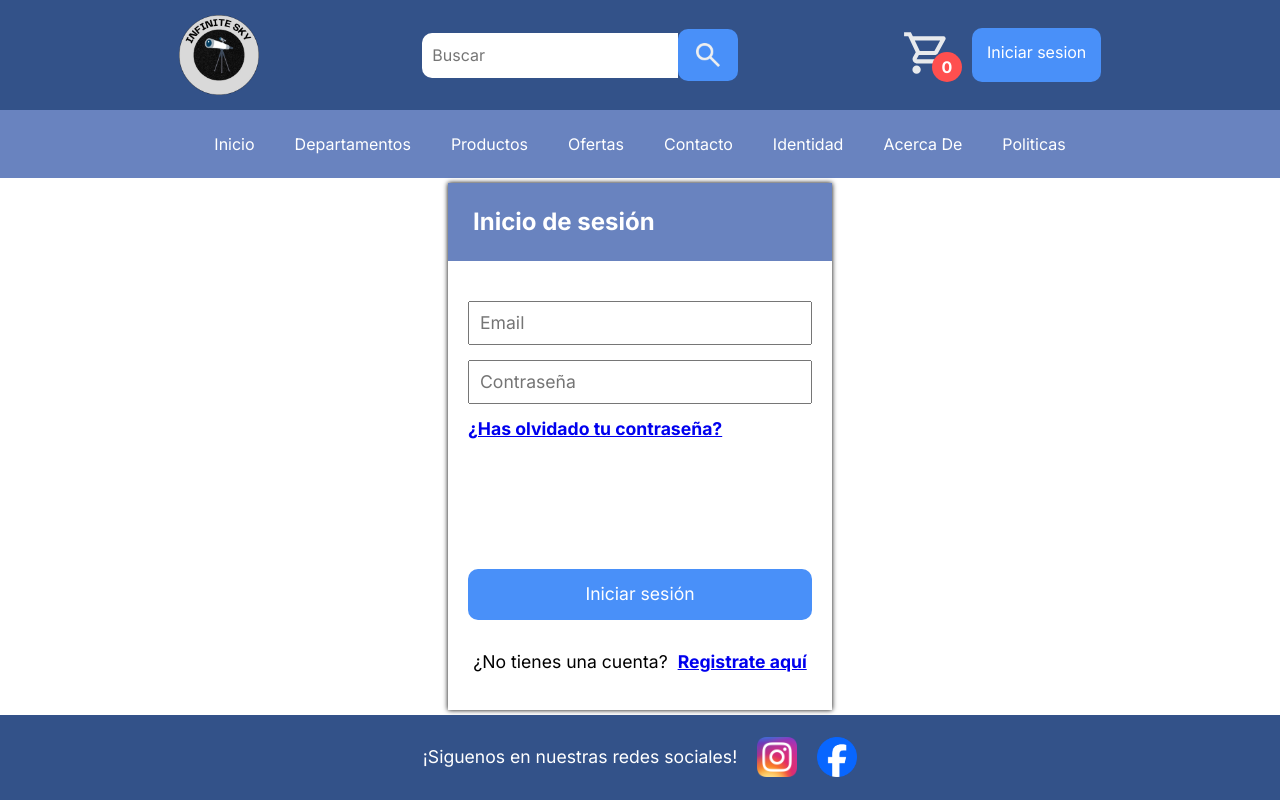
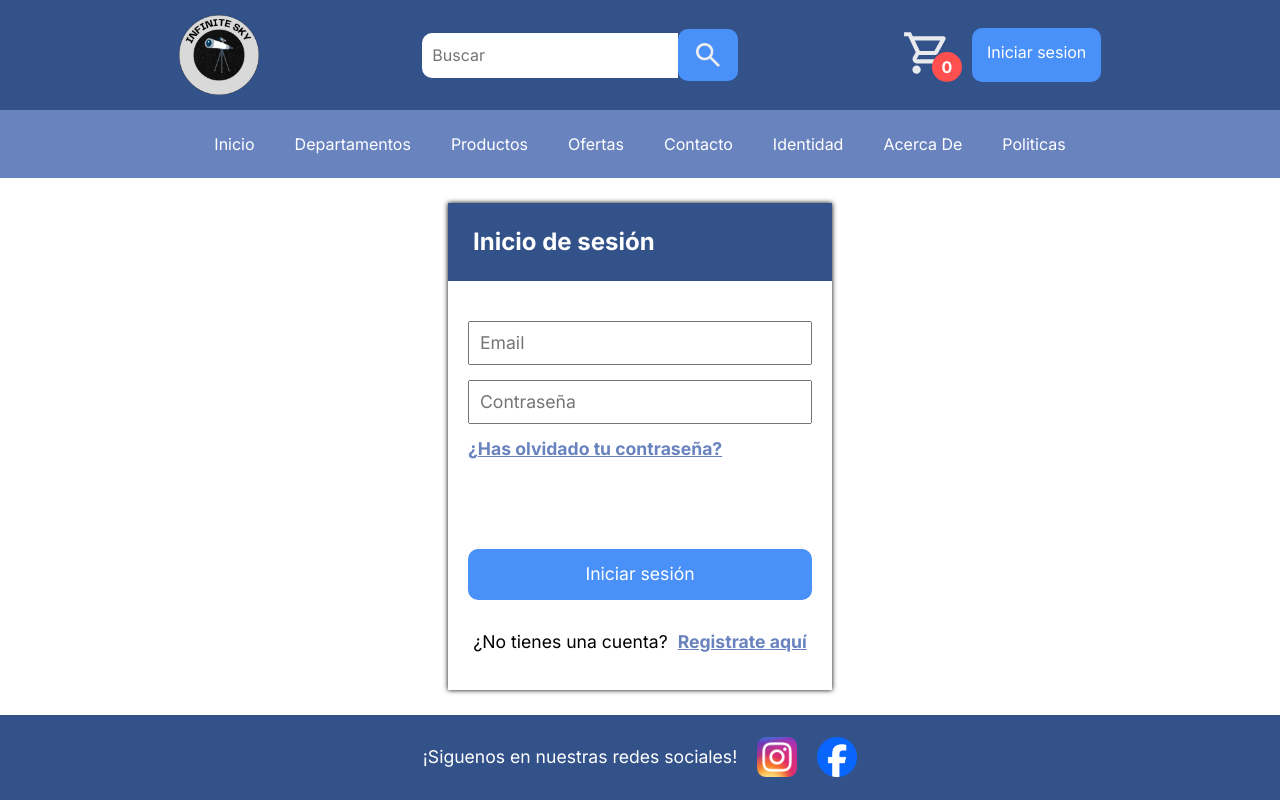
Before and after one commit to CSamu7/comercio-electronico, a React (Vite) app: page /inicio-de-sesion in a window 1280 px wide. Built offline with nearby package versions, Linux system fonts and the light colour scheme.

Commit message:
Se les cambio el color a varios componentes.

```diff
--- a/src/components/product/SectionProducts.module.css
+++ b/src/components/product/SectionProducts.module.css
@@ -8,13 +8,13 @@
   justify-content: space-between;
   align-items: center;
 
-  background-color: var(--gray-blue);
+  background-color: var(--dark-blue);
   padding: 0px 20px;
 }
 
 .sectionTitle {
   color: white;
-  font-size: 1.4rem;
+  font-size: 1.5em;
   text-transform: uppercase;
 }
 
@@ -27,9 +27,8 @@
 }
 
 .btnSeeMore {
-  color: white;
+  color: var(--white);
 }
-
 
 @media (min-width: 720px) {
   .products {
--- a/src/pages/Home/Home.jsx
+++ b/src/pages/Home/Home.jsx
@@ -27,7 +27,9 @@ export default function Home() {
         <article className={styles.aboutUs}>
           <div className={styles.aboutUsMain}>
             <h2 className={styles.aboutUsTitle}>Infinite Sky</h2>
-            <h3>&quot;El cosmo en tus manos&quot;</h3>
+            <h3 className={styles.aboutUsSlogan}>
+              &quot;El cosmo en tus manos&quot;
+            </h3>
             <p>
               Infinite Sky es una tienda en línea especializada en la venta de
               telescopios, accesorios y material astronómico de alta calidad.
--- a/src/pages/Home/Home.module.css
+++ b/src/pages/Home/Home.module.css
@@ -13,15 +13,13 @@
   flex-direction: column;
   color: white;
   width: clamp(300px, 83vw, 1400px);
-  background-image: linear-gradient(to bottom, #335289, #3961a4, #3f70bf, #4480dc, #4990f9);
-  padding: 20px;
+  background-image: linear-gradient(to right, #4990f9, #558dea, #5d89dc, #6486cd, #6983bf);
+  padding: 30px;
 }
 
 @media (min-width: 720px) {
   .aboutUs {
     flex-direction: row;
-    background-image: linear-gradient(to right, #335289, #3961a4, #3f70bf, #4480dc, #4990f9);
-
   }
 
   .aboutUsMain {
@@ -31,6 +29,18 @@
 
 .aboutUsTitle {
   text-transform: uppercase;
+  font-size: 2em;
+  margin: 0px;
+}
+
+.aboutUsSlogan {
+  font-size: 1.5em;
+  margin: 10px 0px;
+}
+
+.aboutUsMain > p {
+  line-height: 1.6em;
+  font-weight: 300;
 }
 
 .aboutUsImgs {
--- a/src/pages/Login/Login.jsx
+++ b/src/pages/Login/Login.jsx
@@ -81,10 +81,7 @@ export default function Login() {
               </MessageError>
             )}
 
-            <LinkButton
-              variant="btnInline"
-              className={styles.forgetPasswordLink}
-            >
+            <LinkButton variant="btnInline" className={styles.formLink}>
               ¿Has olvidado tu contraseña?
             </LinkButton>
 
@@ -109,7 +106,11 @@ export default function Login() {
             </ActionButton>
             <div className={styles.formRegister}>
               <p>¿No tienes una cuenta?</p>
-              <LinkButton variant="btnInline" url="/registro">
+              <LinkButton
+                variant="btnInline"
+                url="/registro"
+                className={styles.formLink}
+              >
                 Registrate aquí
               </LinkButton>
             </div>
--- a/src/pages/Login/Login.module.css
+++ b/src/pages/Login/Login.module.css
@@ -14,7 +14,7 @@
 }
 
 .formTitle {
-  background-color: var(--gray-blue);
+  background-color: var(--dark-blue);
   color: white;
   padding: 25px;
   margin: 0;
@@ -56,8 +56,8 @@
   align-self: center;
 }
 
-.forgetPasswordLink {
-  margin-bottom: 40px;
+.formLink {
+  color: var(--gray-blue);
 }
 
 .loader {
--- a/src/pages/Products/Products.jsx
+++ b/src/pages/Products/Products.jsx
@@ -5,7 +5,7 @@ import styles from "./Products.module.css";
 
 import { useProduct } from "../../hooks/useProduct";
 import { useLoaderData, useSearchParams } from "react-router";
-import ProductsNotFound from "../components/product/ProductsNotFound";
+import ProductsNotFound from "../../components/product/ProductsNotFound";
 
 export default function Products() {
   const products = useLoaderData();
```
